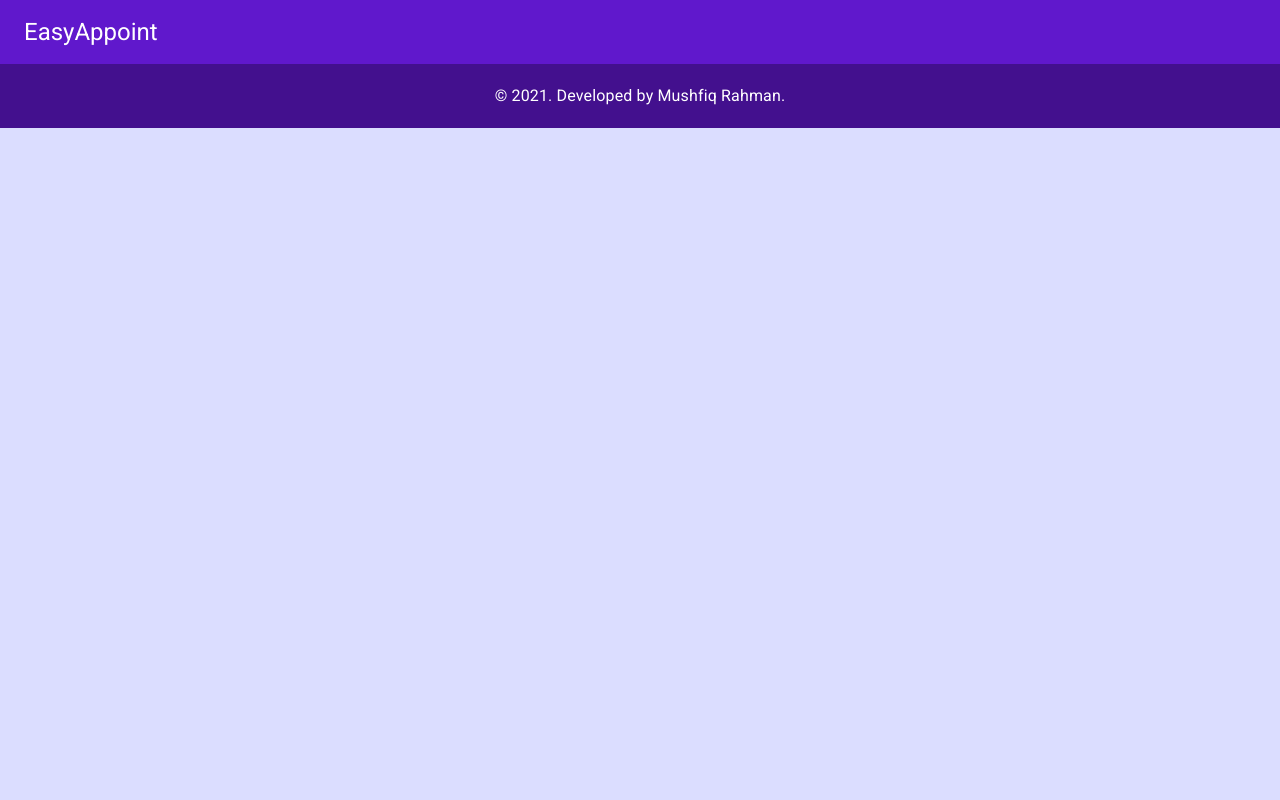
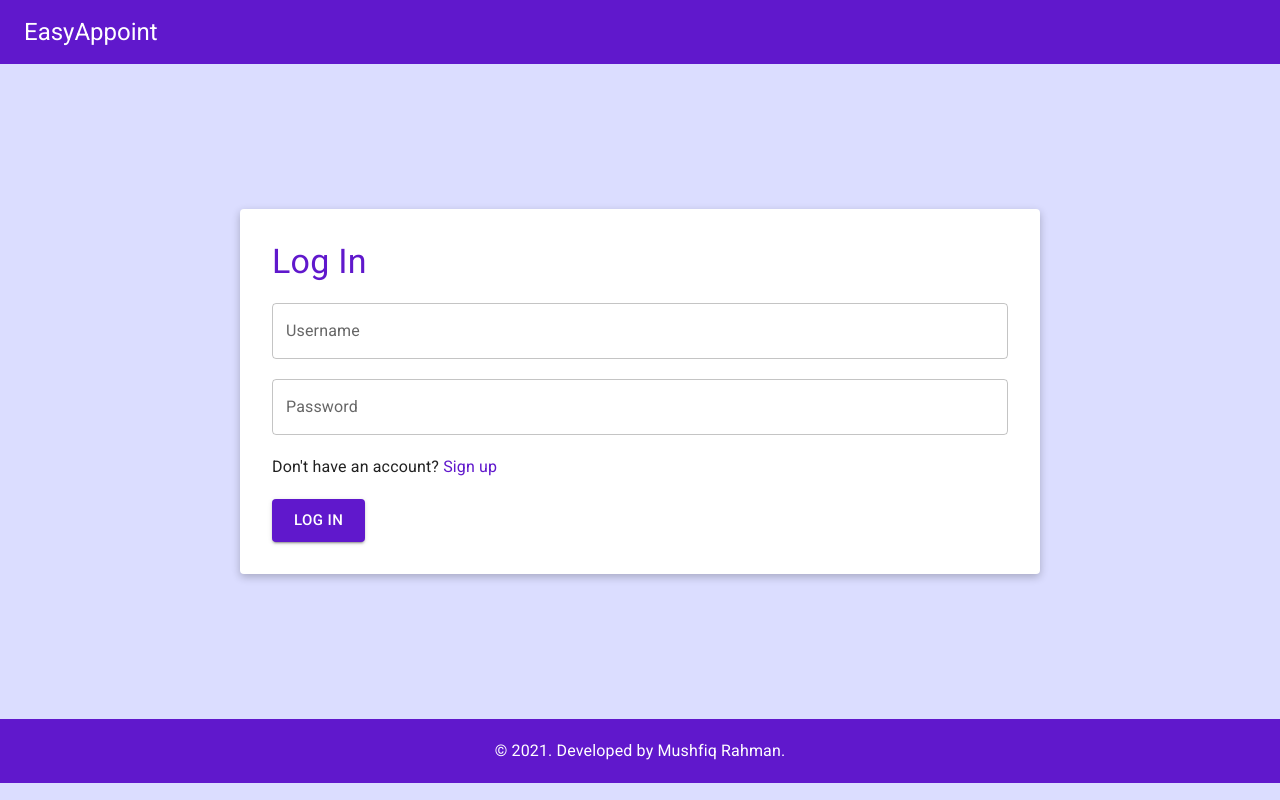
Before and after one commit to Ayon95/easy-appoint, a React (Create React App) app in the folder client/: page / in a window 1280 px wide. Built offline with nearby package versions, Linux system fonts and the light colour scheme.

Commit message:
client - created a Login form with Form, InputField, and Login components and created stylesConfig.js containing global style-related values

```diff
--- a/client/package.json
+++ b/client/package.json
@@ -12,11 +12,13 @@
     "@testing-library/jest-dom": "^5.14.1",
     "@testing-library/react": "^11.2.7",
     "@testing-library/user-event": "^12.8.3",
+    "formik": "^2.2.9",
     "react": "^17.0.2",
     "react-dom": "^17.0.2",
     "react-router-dom": "^5.3.0",
     "react-scripts": "4.0.3",
-    "web-vitals": "^1.1.2"
+    "web-vitals": "^1.1.2",
+    "yup": "^0.32.9"
   },
   "scripts": {
     "start": "react-scripts start",
--- a/client/src/App.js
+++ b/client/src/App.js
@@ -1,16 +1,26 @@
+import { BrowserRouter as Router, Route, Switch } from 'react-router-dom';
 import { CssBaseline } from '@mui/material';
 import { ThemeProvider } from '@mui/material';
 import Layout from './components/Layout/Layout';
 import theme from './utils/theme';
+import Login from './pages/Login';
 
 function App() {
 	return (
-		<ThemeProvider theme={theme}>
-			<CssBaseline />
-			<div className="App">
-				<Layout />
-			</div>
-		</ThemeProvider>
+		<Router>
+			<ThemeProvider theme={theme}>
+				<CssBaseline />
+				<div className="App">
+					<Layout>
+						<Switch>
+							<Route exact path="/">
+								<Login />
+							</Route>
+						</Switch>
+					</Layout>
+				</div>
+			</ThemeProvider>
+		</Router>
 	);
 }
 
--- /dev/null
+++ b/client/src/components/Forms/Form.js
@@ -0,0 +1,36 @@
+import React from 'react';
+import { Button, Typography } from '@mui/material';
+import { makeStyles } from '@mui/styles';
+import stylesConfig from '../../utils/stylesConfig';
+
+const useStyles = makeStyles(theme => ({
+	form: {
+		borderRadius: '4px',
+		padding: theme.spacing(stylesConfig.formPadding),
+		backgroundColor: '#fff',
+		boxShadow: 'rgba(0, 0, 0, 0.24) 0px 3px 8px',
+		width: '100%',
+		maxWidth: '50rem',
+	},
+
+	formTitle: {
+		marginBottom: theme.spacing(stylesConfig.formSpacing),
+	},
+}));
+
+function Form({ title, handleSubmit, buttonText, children }) {
+	const classes = useStyles();
+	return (
+		<form className={classes.form} onSubmit={handleSubmit}>
+			<Typography variant="h4" color="primary" className={classes.formTitle}>
+				{title}
+			</Typography>
+			{children}
+			<Button type="submit" variant="contained" size="large">
+				{buttonText}
+			</Button>
+		</form>
+	);
+}
+
+export default Form;
--- /dev/null
+++ b/client/src/components/Forms/InputField.js
@@ -0,0 +1,31 @@
+import { TextField } from '@mui/material';
+import { makeStyles } from '@mui/styles';
+
+const useStyles = makeStyles(theme => ({
+	textField: {
+		marginBottom: theme.spacing(2.5),
+	},
+}));
+
+const InputField = props => {
+	const classes = useStyles();
+	const { type, name, label, value, handleChange, errorMessage, ...rest } = props;
+	return (
+		<TextField
+			className={classes.textField}
+			fullWidth
+			type={type}
+			variant="outlined"
+			id={name}
+			name={name}
+			label={label}
+			value={value}
+			onChange={handleChange}
+			// if there is an error message then add the error prop and set the helper text prop to that error message
+			{...(errorMessage && { error: true, helperText: errorMessage })}
+			{...rest}
+		/>
+	);
+};
+
+export default InputField;
--- a/client/src/components/Layout/Footer.js
+++ b/client/src/components/Layout/Footer.js
@@ -1,18 +1,12 @@
 import { Box, Typography } from '@mui/material';
-import { makeStyles } from '@mui/styles';
 import React from 'react';
 
-const useStyles = makeStyles({
-	footerText: { color: '#fff' },
-});
-
 function Footer() {
-	const classes = useStyles();
 	return (
 		<Box
 			component="footer"
 			sx={{
-				bgcolor: 'primary.dark',
+				bgcolor: 'primary.main',
 				color: 'primary.contrastText',
 				p: 2.5,
 				textAlign: 'center',
--- /dev/null
+++ b/client/src/pages/Login.js
@@ -0,0 +1,81 @@
+import React, { useRef } from 'react';
+import { Formik } from 'formik';
+import * as Yup from 'yup';
+import { makeStyles, styled } from '@mui/styles';
+import InputField from './../components/Forms/InputField';
+import Form from './../components/Forms/Form';
+import { Link, Typography } from '@mui/material';
+import { Link as RouterLink } from 'react-router-dom';
+import stylesConfig from '../utils/stylesConfig';
+
+const validationSchema = Yup.object({
+	username: Yup.string().required('Username is required'),
+	password: Yup.string().required('Password is required'),
+});
+
+const useStyles = makeStyles(theme => ({
+	signupText: {
+		marginBottom: theme.spacing(stylesConfig.formSpacing),
+	},
+}));
+
+function Login() {
+	const formRef = useRef();
+	const classes = useStyles();
+	function handleSubmit(values, actions) {
+		console.log(values.username, values.password);
+		actions.resetForm();
+	}
+	return (
+		<LoginFormContainer>
+			<Formik
+				initialValues={{ username: '', password: '' }}
+				validationSchema={validationSchema}
+				innerRef={formRef}
+				onSubmit={handleSubmit}
+				validateOnBlur={false}
+				validateOnChange={false}
+			>
+				{formik => (
+					<Form title="Log In" handleSubmit={formik.handleSubmit} buttonText="Log In">
+						<InputField
+							type="text"
+							name="username"
+							label="Username"
+							value={formik.values.username}
+							handleChange={formik.handleChange}
+							// first check if the input field is touched
+							errorMessage={formik.touched.username && formik.errors.username}
+						/>
+						<InputField
+							type="password"
+							name="password"
+							label="Password"
+							value={formik.values.password}
+							handleChange={formik.handleChange}
+							// first check if the input field is touched
+							errorMessage={formik.touched.password && formik.errors.password}
+						/>
+
+						<Typography className={classes.signupText}>
+							Don't have an account?{' '}
+							<Link underline="hover" component={RouterLink} to="/signup">
+								Sign up
+							</Link>
+						</Typography>
+					</Form>
+				)}
+			</Formik>
+		</LoginFormContainer>
+	);
+}
+
+const LoginFormContainer = styled('div')({
+	padding: '1rem',
+	height: '81.9vh',
+	display: 'flex',
+	justifyContent: 'center',
+	alignItems: 'center',
+});
+
+export default Login;
--- /dev/null
+++ b/client/src/utils/stylesConfig.js
@@ -0,0 +1,6 @@
+const stylesConfig = {
+	formPadding: 4,
+	formSpacing: 2.5,
+};
+
+export default stylesConfig;
```
Also changed, not shown: 1 other file (tests, documents, lock files or other folders).
